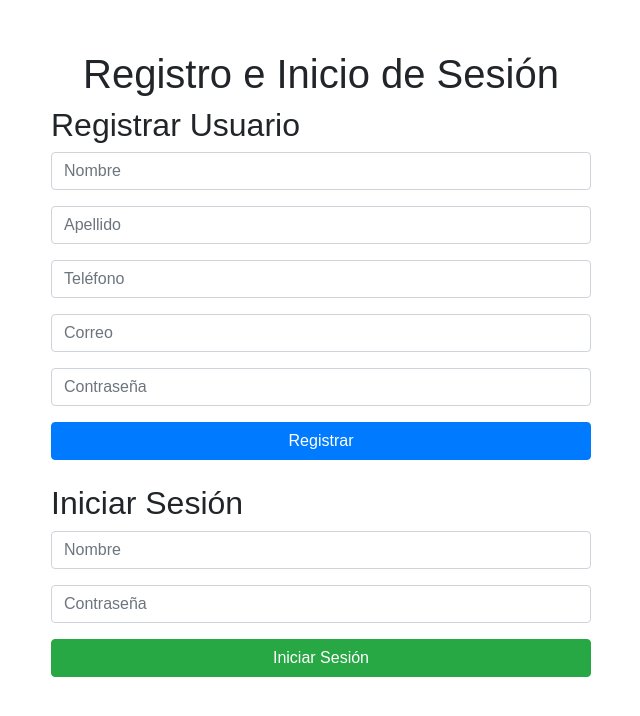
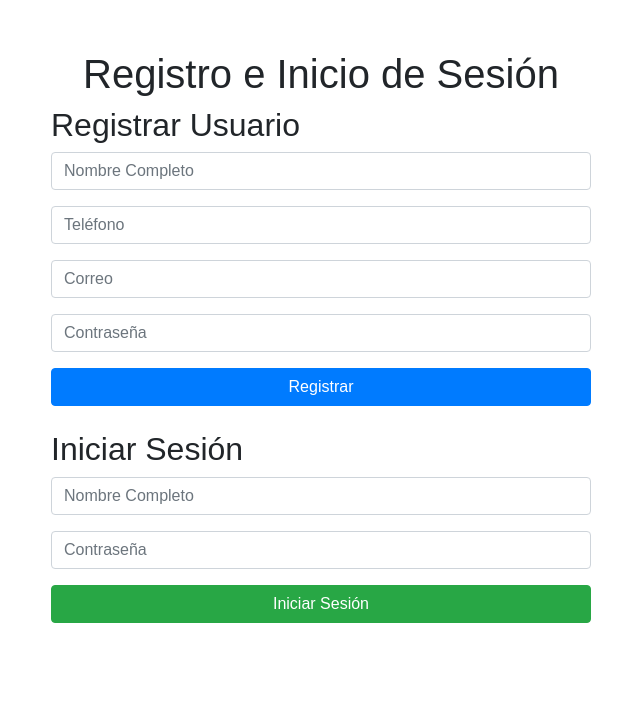
Before and after one commit to NicoAm-byte/Python-Login, a Flask app: page / in a window 1280 px wide. Shown: the top 716 px of the page, without its empty margins (319-959 px from the left). Run offline with Flask 3, Linux system fonts and the light colour scheme; some libraries are stand-ins or nearby versions.

Commit message:
Cambiado el nombre y Aepllido por Nombre Completo

```diff
--- a/Tabla.sql
+++ b/Tabla.sql
@@ -4,13 +4,12 @@ USE Clientes;
 
 CREATE TABLE usuarios (
     id INT AUTO_INCREMENT PRIMARY KEY,
-    nombre VARCHAR(100) NOT NULL,
-    apellido VARCHAR(100),
+    nombre_completo VARCHAR(100) NOT NULL,
     telefono VARCHAR(15) NOT NULL,
     correo VARCHAR(100),
     contrasena VARCHAR(255) NOT NULL
 );
 
-DROP TABLE clientes;
+DROP TABLE usuarios;
 
 SELECT * FROM usuarios;
--- a/Templates/login.html
+++ b/Templates/login.html
@@ -19,10 +19,7 @@
                 <h2>Registrar Usuario</h2>
                 <form action="/registrar" method="POST">
                     <div class="form-group">
-                        <input type="text" class="form-control" name="nombre" placeholder="Nombre" required>
-                    </div>
-                    <div class="form-group">
-                        <input type="text" class="form-control" name="apellido" placeholder="Apellido">
+                        <input type="text" class="form-control" name="nombre_completo" placeholder="Nombre Completo" required>
                     </div>
                     <div class="form-group">
                         <input type="text" class="form-control" name="telefono" placeholder="Teléfono" required>
@@ -39,7 +36,7 @@
                 <h2 class="mt-4">Iniciar Sesión</h2>
                 <form action="/iniciar_sesion" method="POST">
                     <div class="form-group">
-                        <input type="text" class="form-control" name="nombre" placeholder="Nombre" required>
+                        <input type="text" class="form-control" name="nombre_completo" placeholder="Nombre Completo" required>
                     </div>
                     <div class="form-group">
                         <input type="password" class="form-control" name="contrasena" placeholder="Contraseña" required>
--- a/app.py
+++ b/app.py
@@ -16,18 +16,17 @@ def get_db_connection():
 
 @app.route('/')
 def index():
-    return render_template('login.html')  # Cambiado a login.html
+    return render_template('login.html')
 
 @app.route('/registrar', methods=['POST'])
 def registrar():
-    nombre = request.form['nombre']
-    apellido = request.form['apellido']
+    nombre_completo = request.form['nombre_completo']  # Campo para nombre completo
     telefono = request.form['telefono']
     correo = request.form['correo']
     contrasena = request.form['contrasena']
 
-    if not nombre or not telefono or not contrasena:  # Validar campos obligatorios
-        flash("Nombre, Teléfono y Contraseña son obligatorios", "error")
+    if not nombre_completo or not telefono or not contrasena:  # Validar campos obligatorios
+        flash("Nombre Completo, Teléfono y Contraseña son obligatorios", "error")
         return redirect(url_for('index'))
 
     # Hashear la contraseña
@@ -37,8 +36,8 @@ def registrar():
     cursor = conn.cursor()
 
     # Insertar nuevo usuario
-    cursor.execute('INSERT INTO usuarios (nombre, apellido, telefono, correo, contrasena) VALUES (%s, %s, %s, %s, %s)',
-                   (nombre, apellido, telefono, correo, hashed_password))
+    cursor.execute('INSERT INTO usuarios (nombre_completo, telefono, correo, contrasena) VALUES (%s, %s, %s, %s)',
+                   (nombre_completo, telefono, correo, hashed_password))
     conn.commit()
     cursor.close()
     conn.close()
@@ -48,20 +47,20 @@ def registrar():
 
 @app.route('/iniciar_sesion', methods=['POST'])
 def iniciar_sesion():
-    nombre = request.form['nombre']
+    nombre_completo = request.form['nombre_completo']  # Campo para nombre completo
     contrasena = request.form['contrasena']
 
     conn = get_db_connection()
     cursor = conn.cursor()
 
     # Verificar credenciales
-    cursor.execute('SELECT * FROM usuarios WHERE nombre = %s', (nombre,))
+    cursor.execute('SELECT * FROM usuarios WHERE nombre_completo = %s', (nombre_completo,))
     usuario = cursor.fetchone()
     cursor.close()
     conn.close()
 
-    if usuario and bcrypt.checkpw(contrasena.encode('utf-8'), usuario[5].encode('utf-8')):  # Verificar la contraseña
-        session['nombre'] = nombre
+    if usuario and bcrypt.checkpw(contrasena.encode('utf-8'), usuario[4].encode('utf-8')):  # Verificar la contraseña
+        session['nombre_completo'] = nombre_completo
         return redirect(url_for('bienvenida'))
     else:
         flash("Credenciales incorrectas", "error")
@@ -69,13 +68,13 @@ def iniciar_sesion():
 
 @app.route('/bienvenida')
 def bienvenida():
-    if 'nombre' in session:
-        return f"Bienvenido, {session['nombre']}!"
+    if 'nombre_completo' in session:
+        return f"Bienvenido, {session['nombre_completo']}!"
     return redirect(url_for('index'))
 
 @app.route('/logout')
 def logout():
-    session.pop('nombre', None)
+    session.pop('nombre_completo', None)
     return redirect(url_for('index'))
 
 if __name__ == '__main__':
--- a/usuarios.json
+++ /dev/null
@@ -1 +0,0 @@
-[{"username": "Nicolas", "password": "1234"}, {"username": "Julieta", "password": "1212"}]
```
